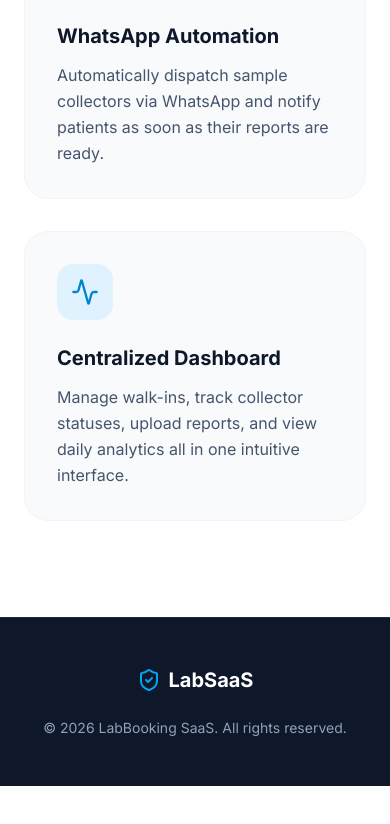
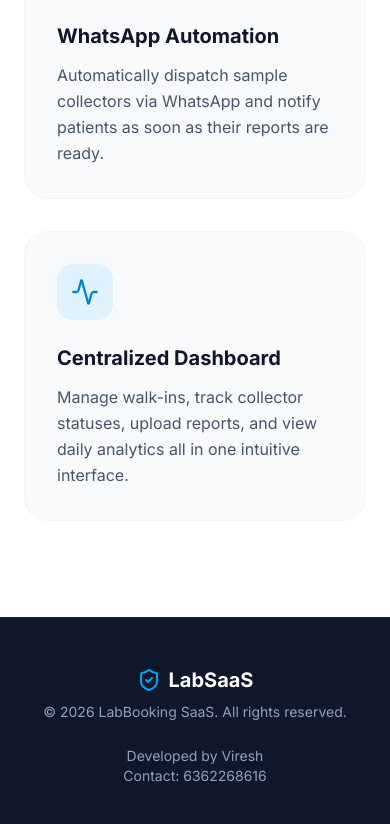
Before and after one commit to viresh-s/LAB, a Next.js app in the folder frontend/: page / in a window 390 px wide. Shown: the part 1505-2329 px from the top of the page. Before the commit the page ends 2291 px from the top, so only its background shows below. Built offline with nearby package versions, Linux system fonts and the light colour scheme.

Commit message:
feat: add bottom padding for mobile scroll and developer footers

```diff
--- a/frontend/src/pages/dashboard.jsx
+++ b/frontend/src/pages/dashboard.jsx
@@ -414,7 +414,7 @@ export default function Dashboard() {
           </div>
         </header>
 
-        <div className="p-4 md:p-8 max-w-7xl mx-auto space-y-8 flex-1 overflow-y-auto min-w-0">
+        <div className="p-4 md:p-8 max-w-7xl mx-auto space-y-8 flex-1 overflow-y-auto min-w-0 pb-24 md:pb-8">
 
           {/* WhatsApp Not Configured Alert */}
           {metrics && metrics.whatsapp_configured === false && (
@@ -713,6 +713,13 @@ export default function Dashboard() {
             )}
           </div>
 
+          {/* Footer */}
+          <div className="mt-8 text-center text-sm text-slate-500 pb-4">
+            Developed by Viresh <br className="sm:hidden" />
+            <span className="hidden sm:inline"> | </span>
+            Contact: 6362268616
+          </div>
+
         </div>
       </main>
 
--- a/frontend/src/pages/index.jsx
+++ b/frontend/src/pages/index.jsx
@@ -128,11 +128,18 @@ export default function Home() {
       {/* Footer */}
       <footer className="bg-slate-900 text-slate-400 py-12 border-t border-slate-800">
         <div className="max-w-7xl mx-auto px-6 lg:px-8 flex flex-col md:flex-row justify-between items-center gap-6">
-          <div className="flex items-center gap-2">
-            <ShieldCheck className="w-6 h-6 text-sky-500" />
-            <span className="text-xl font-bold text-white">LabSaaS</span>
+          <div className="flex flex-col items-center md:items-start gap-2">
+            <div className="flex items-center gap-2">
+              <ShieldCheck className="w-6 h-6 text-sky-500" />
+              <span className="text-xl font-bold text-white">LabSaaS</span>
+            </div>
+            <p className="text-sm">© {new Date().getFullYear()} LabBooking SaaS. All rights reserved.</p>
           </div>
-          <p className="text-sm">© {new Date().getFullYear()} LabBooking SaaS. All rights reserved.</p>
+          <div className="text-sm text-slate-400 text-center md:text-right">
+            Developed by Viresh <br className="sm:hidden" />
+            <span className="hidden sm:inline"> | </span>
+            Contact: 6362268616
+          </div>
         </div>
       </footer>
     </div>
--- a/frontend/src/pages/login.jsx
+++ b/frontend/src/pages/login.jsx
@@ -115,7 +115,11 @@ export default function Login() {
           </button>
         </form>
 
-
+        <div className="mt-8 text-center text-sm text-slate-500 pb-4">
+          Developed by Viresh <br className="sm:hidden" />
+          <span className="hidden sm:inline"> | </span>
+          Contact: 6362268616
+        </div>
 
       </div>
     </div>
--- a/frontend/src/pages/master.jsx
+++ b/frontend/src/pages/master.jsx
@@ -345,7 +345,7 @@ export default function MasterDashboard() {
           </div>
         </header>
 
-        <div className="p-4 md:p-8 max-w-7xl mx-auto space-y-8 flex-1 overflow-y-auto min-w-0">
+        <div className="p-4 md:p-8 max-w-7xl mx-auto space-y-8 flex-1 overflow-y-auto min-w-0 pb-24 md:pb-8">
 
           {/* Create New Lab Form */}
           <div className="bg-white rounded-2xl shadow-sm border border-stone-200 overflow-hidden">
@@ -651,6 +651,14 @@ export default function MasterDashboard() {
               </table>
             </div>
           </div>
+
+          {/* Footer */}
+          <div className="mt-8 text-center text-sm text-slate-500 pb-4">
+            Developed by Viresh <br className="sm:hidden" />
+            <span className="hidden sm:inline"> | </span>
+            Contact: 6362268616
+          </div>
+
         </div>
       </main>
 
```
